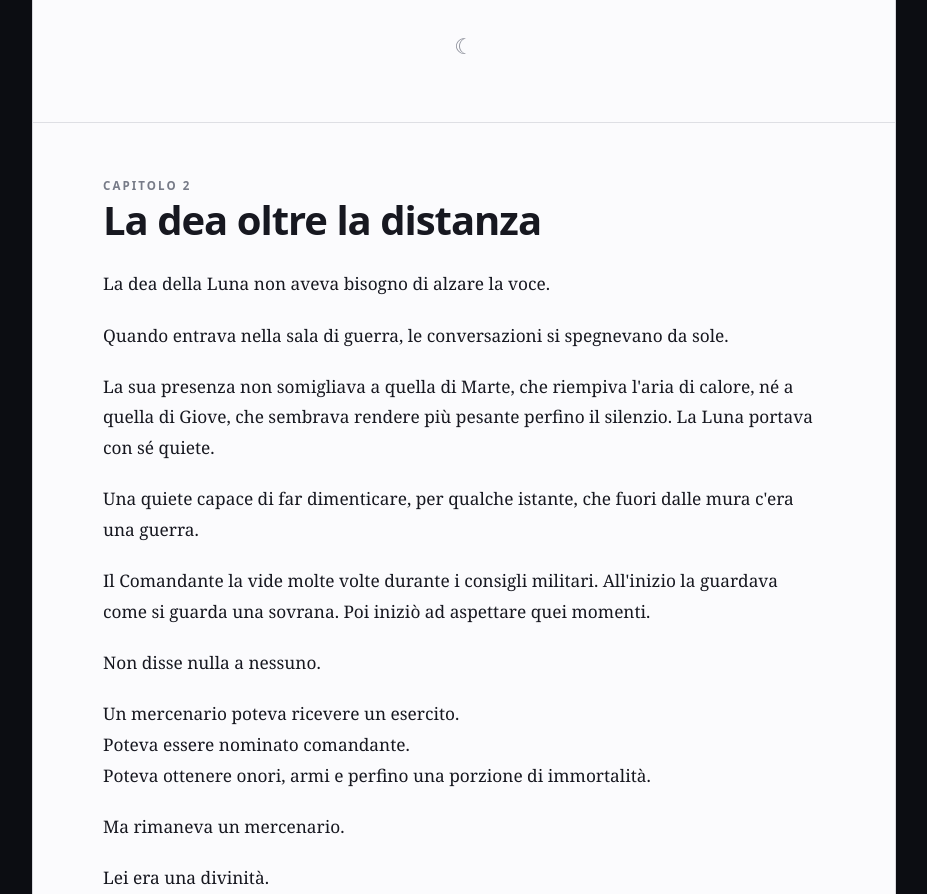
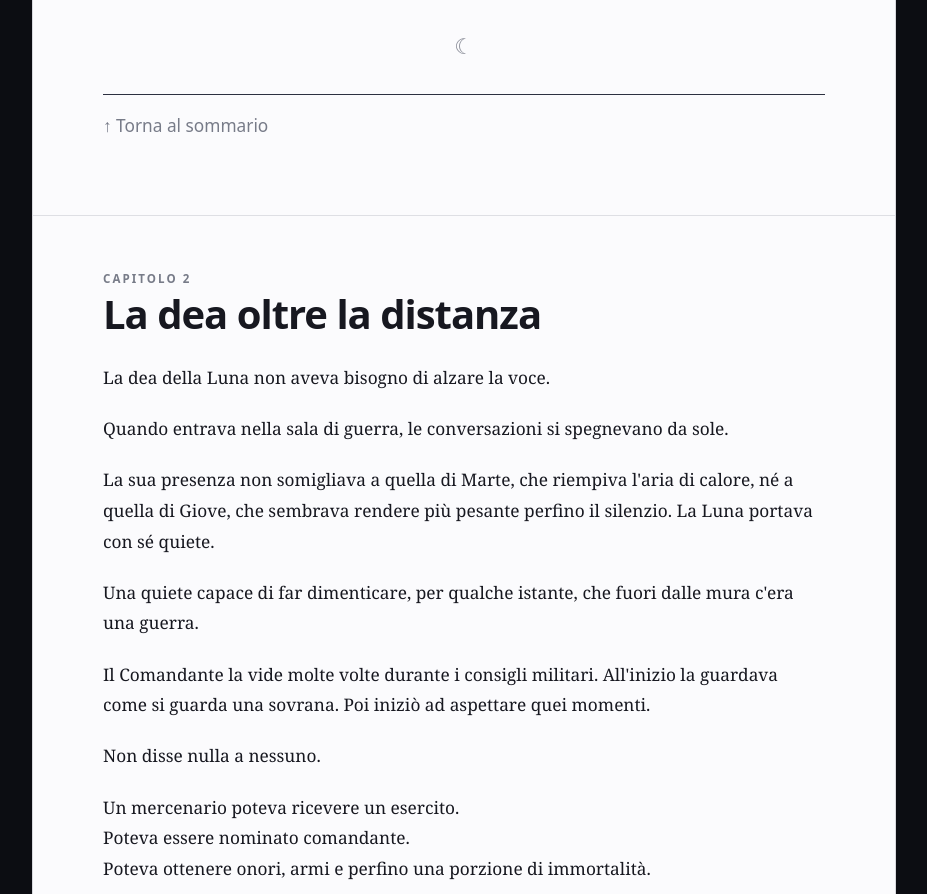
Before and after one commit to arlesnivram/theCommanderAndTheMoon, a plain HTML site: page index.html in a window 1280 px wide. Shown: the part 5466-6360 px from the top of the page, without its empty margins (176-1103 px from the left). Drawn offline with Linux system fonts and the light colour scheme.

Commit message:
Add tracking script and update navigation links
Added a script for tracking page views and updated navigation links to return to the table of contents.

```diff
--- a/index.html
+++ b/index.html
@@ -33,6 +33,7 @@ h1{font:700 clamp(2.5rem,8vw,5.8rem)/.95 system-ui,sans-serif;letter-spacing:-.0
 .chapter h2{font:700 clamp(1.7rem,4vw,2.5rem)/1.05 system-ui,sans-serif;letter-spacing:-.025em;margin:0 0 28px}
 .chapter p{font-size:1.08rem;margin:0 0 1.18em}
 .chapter-end{text-align:center;color:#8a8d98;font-size:1.35rem;margin-top:30px}
+.back{font:500 .86rem/1.5 system-ui,sans-serif;border-top:1px solid var(--line);padding-top:18px;margin-top:28px!important;color:#777b88}.back a{text-decoration:none}.back a:hover{text-decoration:underline}
 .footer{text-align:center;color:#888d99;font:500 .8rem/1.5 system-ui,sans-serif;padding-top:24px}
 
 .cover{max-width:1100px;margin:0 auto;padding:18px 18px 0}
@@ -41,6 +42,8 @@ h1{font:700 clamp(2.5rem,8vw,5.8rem)/.95 system-ui,sans-serif;letter-spacing:-.0
 @media(max-width:650px){.hero{min-height:58vh}.toc ol{columns:1}.chapter{padding-top:42px;padding-bottom:42px}}
 @media print{body{background:white;color:black}.hero{min-height:auto;background:white;color:black;padding:28px 0}.wrap{padding:0}.card{background:white;color:black;border:1px solid #bbb}.story-shell{border:0}.chapter{page-break-before:always;border:0}}
 </style>
+      <script data-goatcounter="https://arlesnivram.goatcounter.com/count"
+        async src="//gc.zgo.at/count.js"></script>
 </head>
 <body>
 <div class="cover"><img src="./theCommanderAndTheMoon.png" alt="TO BE — The Commander and the Moon"></div>
@@ -63,7 +66,7 @@ h1{font:700 clamp(2.5rem,8vw,5.8rem)/.95 system-ui,sans-serif;letter-spacing:-.0
 <h2>Sinossi</h2>
 <p>Prima della storia umana, un mercenario divino conquista il grado di Comandante di uno degli eserciti della Luna. Innamorato della dea che non può avere, accetta per Dio una missione sulla Terra destinata a durare secoli e millenni, trasformandola nella sua dedica per lei. La sua essenza viene sigillata in un asteroide e finisce nel sangue di una stirpe umana. Nel 2022 Andrea, uno dei discendenti, comincia a ricordare ciò che non ha mai vissuto e a vedere creature invisibili agli altri. Una notte di Luna piena incontra Mara, una ragazza che prova la stessa inspiegabile pace sotto la Luna e che sembra conoscere, da prima della nascita, il sentimento che attraversa Andrea.</p>
 </section>
-<nav class="card toc" aria-label="Sommario">
+<nav id="top" class="card toc" aria-label="Sommario">
 <h2>Sommario</h2>
 <ol>
 <li><a href="#cap-1">Capitolo 1 — Il mercenario che non aveva un trono</a></li>
@@ -136,6 +139,7 @@ Nessun tempio.</p>
 <p>Fu scelto per guidare uno degli eserciti della Luna.</p>
 <p>E per la prima volta, il mercenario senza trono si trovò abbastanza vicino a una divinità da capire che perfino gli dèi potevano essere irraggiungibili.</p>
       <div class="chapter-end">☾</div>
+      <p class="back"><a href="#top">↑ Torna al sommario</a></p>
     </article>
 <article class="chapter" id="cap-2">
       <div class="chapter-kicker">CAPITOLO 2</div>
@@ -204,6 +208,7 @@ Non un regno.</p>
 <p>Una missione.</p>
 <p>Qualcosa che durasse più di loro.</p>
       <div class="chapter-end">☾</div>
+      <p class="back"><a href="#top">↑ Torna al sommario</a></p>
     </article>
 <article class="chapter" id="cap-3">
       <div class="chapter-kicker">CAPITOLO 3</div>
@@ -310,6 +315,7 @@ Non era la Luna.</p>
 <p>Divenne meteorite.</p>
 <p>E sotto quella scia, nella notte primitiva, un essere umano che stava cacciando alzò lo sguardo.</p>
       <div class="chapter-end">☾</div>
+      <p class="back"><a href="#top">↑ Torna al sommario</a></p>
     </article>
 <article class="chapter" id="cap-4">
       <div class="chapter-kicker">CAPITOLO 4</div>
@@ -396,6 +402,7 @@ Una sensazione di essere chiamato.</p>
 <p>La strada era vuota.</p>
 <p>Quella notte sognò la nascita dell&#x27;universo.</p>
       <div class="chapter-end">☾</div>
+      <p class="back"><a href="#top">↑ Torna al sommario</a></p>
     </article>
 <article class="chapter" id="cap-5">
       <div class="chapter-kicker">CAPITOLO 5</div>
@@ -488,6 +495,7 @@ I ricordi aumentavano con la Luna piena.</p>
 <p>Lo vide.</p>
 <p>E rimase immobile anche lei.</p>
       <div class="chapter-end">☾</div>
+      <p class="back"><a href="#top">↑ Torna al sommario</a></p>
     </article>
 <article class="chapter" id="cap-6">
       <div class="chapter-kicker">CAPITOLO 6</div>
@@ -579,6 +587,7 @@ Una voce: Non sei immortale quanto credi.</p>
 <p>Sognò soltanto la Luna.</p>
 <p>E per la prima volta, nel sogno, il Comandante aprì gli occhi.</p>
       <div class="chapter-end">☾</div>
+      <p class="back"><a href="#top">↑ Torna al sommario</a></p>
     </article>
 <article class="chapter" id="cap-7">
       <div class="chapter-kicker">CAPITOLO 7</div>
@@ -662,6 +671,7 @@ Una voce: Non sei immortale quanto credi.</p>
 <p>Andrea guardò quello spazio minuscolo.</p>
 <p>Gli sembrò più difficile da attraversare di qualunque campo di battaglia che il Comandante avesse mai affrontato.</p>
       <div class="chapter-end">☾</div>
+      <p class="back"><a href="#top">↑ Torna al sommario</a></p>
     </article>
 <article class="chapter" id="cap-8">
       <div class="chapter-kicker">CAPITOLO 8</div>
@@ -783,6 +793,7 @@ Generazioni di volti, uno dopo l&#x27;altro, fino al suo.</p>
 <p>Per la prima volta, il Comandante dentro il suo sangue non sembrò un estraneo.</p>
 <p>Sembrò sveglio.</p>
       <div class="chapter-end">☾</div>
+      <p class="back"><a href="#top">↑ Torna al sommario</a></p>
     </article>
 <article class="chapter" id="cap-9">
       <div class="chapter-kicker">CAPITOLO 9</div>
@@ -864,6 +875,7 @@ E quando vedeva la Luna, anche piccola e pallida nel cielo del pomeriggio, cambi
 <p>La Luna non era ancora visibile.</p>
 <p>Eppure entrambi la sentivano vicina.</p>
       <div class="chapter-end">☾</div>
+      <p class="back"><a href="#top">↑ Torna al sommario</a></p>
     </article>
 <article class="chapter" id="cap-10">
       <div class="chapter-kicker">CAPITOLO 10</div>
@@ -970,6 +982,7 @@ Non sapeva cosa fossero i ghoul, le Sisters of the Moon o le figure nere.</p>
 <p>E una dedica fatta a una dea aveva trovato, millenni dopo, una mano da stringere.</p>
 <p>Sotto la stessa Luna.</p>
       <div class="chapter-end">☾</div>
+      <p class="back"><a href="#top">↑ Torna al sommario</a></p>
     </article>
 </section>
 <div class="footer">TO BE — The Commander and the Moon · Capsula di output offline</div>
```
